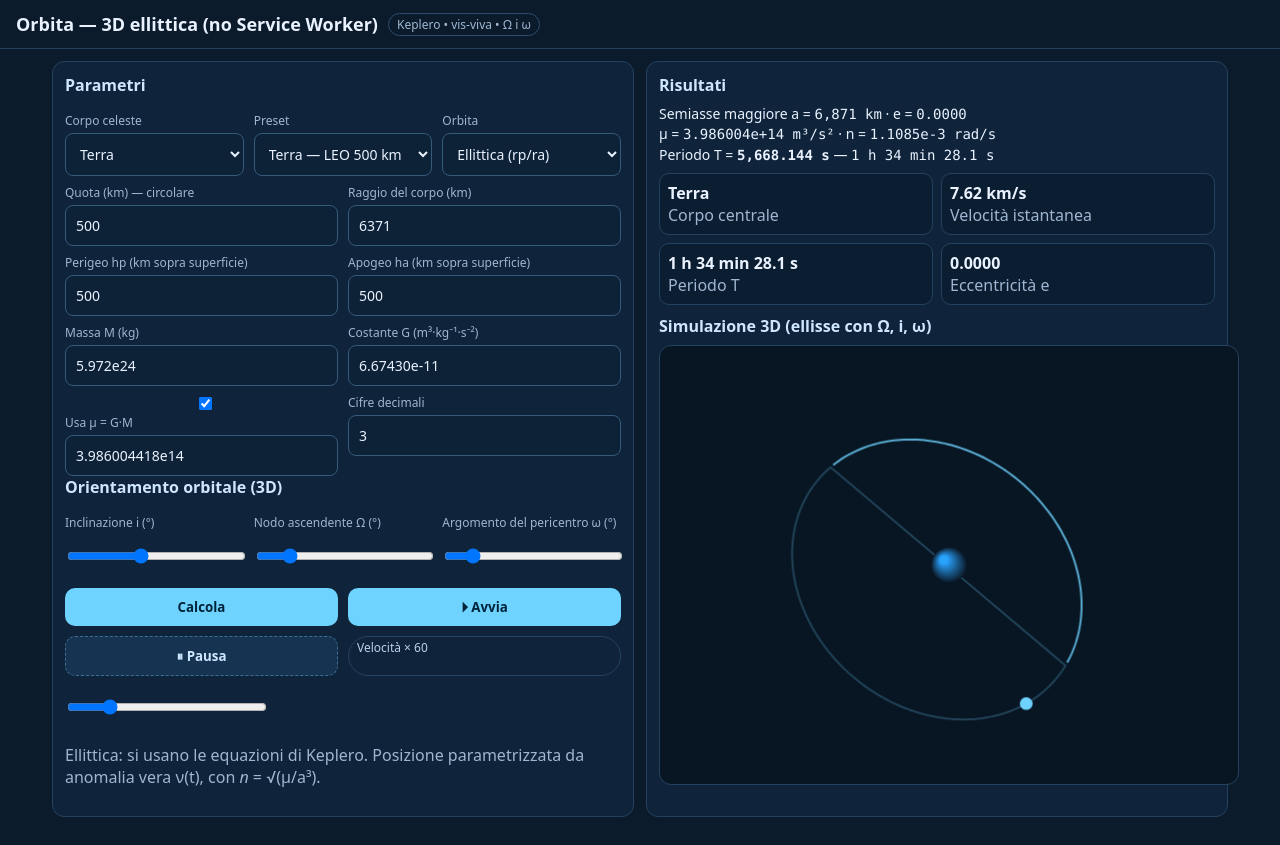
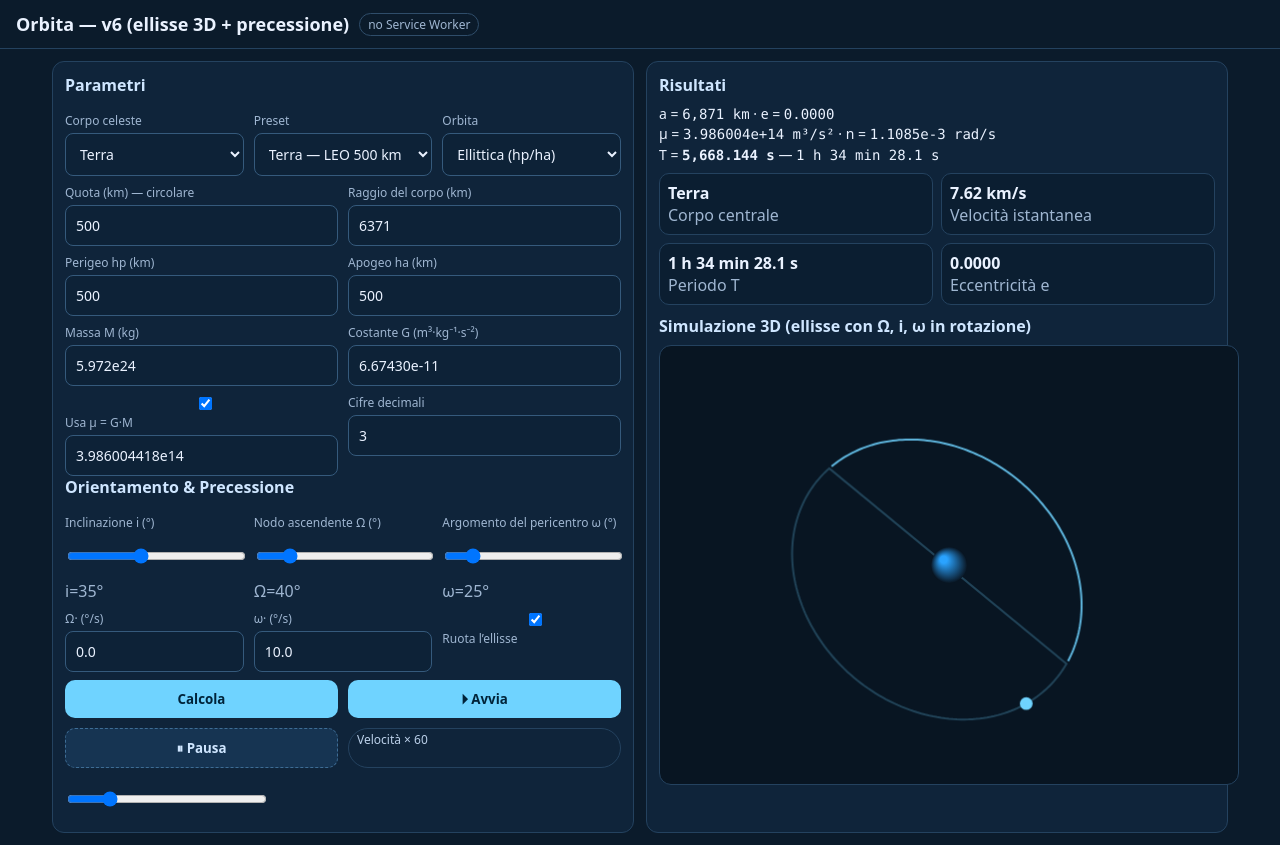
Before and after one commit to pezzaliapp/OrbitalPWA, a plain HTML site: page index.html in a window 1280 px wide. Drawn offline with Linux system fonts and the light colour scheme.

Commit message:
Add files via upload

```diff
--- /dev/null
+++ b/app.v6.js
@@ -0,0 +1,229 @@
+const el = id => document.getElementById(id);
+const bodySel = el('bodySel'), preset = el('preset'), mode = el('mode');
+const alt = el('alt_km'), rkm = el('r_km'), hp = el('hp_km'), ha = el('ha_km');
+const mass = el('mass'), G = el('G'), useMu = el('useMu'), muInput = el('mu');
+const incl = el('incl'), raan = el('raan'), argp = el('argp');
+const iTxt = el('iTxt'), oTxt = el('oTxt'), wTxt = el('wTxt');
+const out = el('out'), precision = el('precision'); const spd = el('speed'), spdTxt = el('spdTxt');
+const lblBody = el('lblBody'), lblV = el('lblV'), lblT = el('lblT'), lblE = el('lblE');
+const OmegaDot = el('OmegaDot'), omegaDot = el('omegaDot'), precessionOn = el('precessionOn');
+
+const MODERN = {
+  bodies: {
+    earth:   { name:'Terra',   Rkm: 6371.0,   mu: 3.986004418e14, color:'#2aa3ff' },
+    moon:    { name:'Luna',    Rkm: 1737.4,   mu: 4.9048695e12,  color:'#c9ced6' },
+    mars:    { name:'Marte',   Rkm: 3389.5,   mu: 4.282837e13,   color:'#ff6b4a' },
+    jupiter: { name:'Giove',   Rkm: 69911.0,  mu: 1.26686534e17, color:'#ffb35a' }
+  }
+};
+
+// Populate body select
+for(const k of Object.keys(MODERN.bodies)){
+  const o=document.createElement('option'); o.value=k; o.textContent=MODERN.bodies[k].name; bodySel.appendChild(o);
+}
+bodySel.value='earth';
+
+function num(v){ return Number(String(v).trim().replace(',', '.')); }
+function fmt(x,p){ if(!isFinite(x)) return '—'; if(Math.abs(x)>=1e4 || Math.abs(x)<1e-2) return x.toExponential(p); return x.toLocaleString(undefined,{maximumFractionDigits:p}); }
+function hms(seconds){ const s=Math.floor(seconds%60), m=Math.floor((seconds/60)%60), h=Math.floor(seconds/3600); const frac=seconds-Math.floor(seconds); return `${h} h ${m} min ${(s+frac).toFixed(1)} s`; }
+function deg2rad(d){ return d*Math.PI/180; }
+function rad2deg(r){ return r*180/Math.PI; }
+
+function toggleMode(){
+  const circ = document.getElementById('circularBox');
+  const ell = document.getElementById('ellipticBox');
+  if(mode.value==='circular'){ circ.style.display='grid'; ell.style.display='none'; }
+  else { circ.style.display='grid'; ell.style.display='grid'; }
+}
+mode.addEventListener('change', toggleMode);
+
+function setPreset(name){
+  if(name==='earthLEO'){ bodySel.value='earth'; mode.value='elliptic'; hp.value=500; ha.value=500; toggleMode(); }
+  if(name==='earthGEO'){ bodySel.value='earth'; mode.value='elliptic'; hp.value=35786; ha.value=35786; toggleMode(); }
+}
+
+const canvas = document.getElementById('orbCanvas'); const ctx = canvas.getContext('2d');
+let sim = { a:1,e:0,mu:1,R:1,i:0,Omega:0,w:0,n:0,nu:0, running:false, last:0, scale:1, colors:{planet:'#2aa3ff',sat:'#6fd3ff'} };
+
+function setBody(name){
+  const b = MODERN.bodies[name]; if(!b) return;
+  sim.colors.planet = b.color;
+  compute();
+}
+
+function fitCanvas(){
+  const maxW = canvas.parentElement.clientWidth;
+  const w = Math.min(maxW, 800), h = Math.min(440, w);
+  const dpr = window.devicePixelRatio||1;
+  canvas.width = w*dpr; canvas.height = h*dpr; canvas.style.width=w+'px'; canvas.style.height=h+'px';
+  ctx.setTransform(dpr,0,0,dpr,0,0);
+  draw();
+}
+window.addEventListener('resize', fitCanvas);
+
+function project3D(x,y,z,w,h){ const fov=600; const s=fov/(fov - z); return {x:w/2+x*s, y:h/2+y*s, s}; }
+
+function rotateToECI(x,y,z,Omega,i,w){
+  let x1 = x*Math.cos(w) - y*Math.sin(w);
+  let y1 = x*Math.sin(w) + y*Math.cos(w);
+  let z1 = z;
+  let x2 = x1;
+  let y2 = y1*Math.cos(i) - z1*Math.sin(i);
+  let z2 = y1*Math.sin(i) + z1*Math.cos(i);
+  let x3 = x2*Math.cos(Omega) - y2*Math.sin(Omega);
+  let y3 = x2*Math.sin(Omega) + y2*Math.cos(Omega);
+  let z3 = z2;
+  return {x:x3,y:y3,z:z3};
+}
+
+function solveKepler(M,e){
+  let E = e<0.8 ? M : Math.PI;
+  for(let k=0;k<12;k++){
+    const f = E - e*Math.sin(E) - M;
+    const fp = 1 - e*Math.cos(E);
+    E -= f/fp;
+  }
+  return E;
+}
+function orbitalPosition(a,e,nu){
+  const p = a*(1-e*e);
+  const r = p/(1+e*Math.cos(nu));
+  return { r, x:r*Math.cos(nu), y:r*Math.sin(nu), z:0 };
+}
+function visViva(mu,r,a){ return Math.sqrt(mu*(2/r - 1/a)); }
+
+function compute(){
+  const p = Number(precision.value)||3;
+  const body = MODERN.bodies[bodySel.value];
+  const R = body.Rkm*1000;
+  let mu = useMu.checked ? num(muInput.value) : num(G.value)*num(mass.value);
+  if(!mu || !isFinite(mu)) mu = body.mu;
+
+  let a, e, rp, ra;
+  if(mode.value==='circular'){
+    const r = (num(rkm.value) + num(alt.value))*1000;
+    a = r; e = 0; rp = ra = r;
+  }else{
+    rp = (R + num(hp.value)*1000);
+    ra = (R + num(ha.value)*1000);
+    a = 0.5*(rp+ra);
+    e = (ra-rp)/(ra+rp);
+  }
+  const n = Math.sqrt(mu/(a*a*a));
+  const T = 2*Math.PI/n;
+
+  sim = { ...sim, a, e, mu, R, n,
+          i:deg2rad(num(incl.value)),
+          Omega:deg2rad(num(raan.value)),
+          w:deg2rad(num(argp.value)) };
+
+  out.innerHTML = `a = <span class="mono">${fmt(a/1000,p)} km</span> · e = <span class="mono">${e.toFixed(4)}</span><br>
+  μ = <span class="mono">${mu.toExponential(6)} m³/s²</span> · n = <span class="mono">${n.toExponential(4)} rad/s</span><br>
+  T = <strong class="mono">${fmt(T,p)} s</strong> — <span class="mono">${hms(T)}</span>`;
+
+  lblBody.textContent = body.name;
+  lblT.textContent = hms(T);
+  lblE.textContent = e.toFixed(4);
+
+  draw();
+}
+document.getElementById('calcBtn').addEventListener('click', compute);
+preset.addEventListener('change', e=> setPreset(e.target.value));
+bodySel.addEventListener('change', e=> setBody(e.target.value));
+incl.addEventListener('input', ()=>{ iTxt.textContent = incl.value; sim.i = deg2rad(Number(incl.value)); draw(); });
+raan.addEventListener('input', ()=>{ oTxt.textContent = raan.value; sim.Omega = deg2rad(Number(raan.value)); draw(); });
+argp.addEventListener('input', ()=>{ wTxt.textContent = argp.value; sim.w = deg2rad(Number(argp.value)); draw(); });
+
+function draw(){
+  const dpr = window.devicePixelRatio||1;
+  const w = canvas.width/dpr, h = canvas.height/dpr;
+  ctx.clearRect(0,0,w,h);
+
+  const Rpx = Math.min(w,h)*0.35;
+  sim.scale = Rpx / (sim.a*(1+sim.e));
+
+  // Orbit ellipse ring front/back
+  const steps = 260;
+  for(const pass of [0,1]){
+    ctx.beginPath();
+    for(let i=0;i<=steps;i++){
+      const nu = i/steps*2*Math.PI;
+      const {x,y} = orbitalPosition(sim.a, sim.e, nu);
+      const ECI = rotateToECI(x, y, 0, sim.Omega, sim.i, sim.w);
+      const P = project3D(ECI.x*sim.scale, ECI.y*sim.scale, ECI.z*sim.scale, w,h);
+      if( (pass===0 && ECI.z<=0) || (pass===1 && ECI.z>0) ){
+        if(i===0) ctx.moveTo(P.x,P.y); else ctx.lineTo(P.x,P.y);
+      }
+    }
+    ctx.strokeStyle = pass===0 ? 'rgba(111,211,255,0.85)' : 'rgba(111,211,255,0.25)';
+    ctx.lineWidth = 2; ctx.stroke();
+  }
+
+  // Planet with per-body color
+  const planetR = Math.max(14, 18);
+  const body = MODERN.bodies[bodySel.value];
+  ctx.beginPath(); ctx.arc(w/2, h/2, planetR, 0, Math.PI*2);
+  const grd = ctx.createRadialGradient(w/2-planetR*0.3,h/2-planetR*0.3,planetR*0.2,w/2,h/2,planetR);
+  grd.addColorStop(0, body.color); grd.addColorStop(1, '#0a1826');
+  ctx.fillStyle=grd; ctx.fill();
+
+  // Satellite at true anomaly sim.nu
+  const st = orbitalPosition(sim.a, sim.e, sim.nu);
+  const ECI = rotateToECI(st.x, st.y, 0, sim.Omega, sim.i, sim.w);
+  const P = project3D(ECI.x*sim.scale, ECI.y*sim.scale, ECI.z*sim.scale, w,h);
+  ctx.beginPath(); ctx.fillStyle=sim.colors.sat; ctx.arc(P.x,P.y,6*(P.s),0,Math.PI*2); ctx.fill();
+
+  // Velocity vector preview
+  const dnu = 0.01;
+  const st2 = orbitalPosition(sim.a, sim.e, sim.nu + dnu);
+  const ECI2 = rotateToECI(st2.x, st2.y, 0, sim.Omega, sim.i, sim.w);
+  const P2 = project3D(ECI2.x*sim.scale, ECI2.y*sim.scale, ECI2.z*sim.scale, w,h);
+  ctx.strokeStyle='rgba(111,211,255,0.9)'; ctx.beginPath(); ctx.moveTo(P.x,P.y); ctx.lineTo(P2.x,P2.y); ctx.stroke();
+
+  // Live stats: speed
+  const r_now = st.r;
+  const v_now = Math.sqrt(sim.mu*(2/r_now - 1/sim.a));
+  lblV.textContent = (v_now/1000).toFixed(2)+' km/s';
+}
+
+function step(ts){
+  if(!sim.running) return;
+  if(!sim.last) sim.last = ts;
+  const dt = (ts - sim.last)/1000; sim.last = ts;
+
+  // Advance satellite by mean motion (Kepler)
+  const scale = Number(spd.value);
+  const Mdot = sim.n;
+  const M = ((ts/1000) * Mdot * scale) % (2*Math.PI);
+  const E = solveKepler(M, sim.e);
+  const nu = Math.atan2( Math.sqrt(1 - sim.e*sim.e) * Math.sin(E), Math.cos(E) - sim.e );
+  sim.nu = nu;
+
+  // Precession: rotate ellipse if enabled
+  if(precessionOn.checked){
+    const Omd = deg2rad(num(OmegaDot.value));  // rad/s (from deg/s)
+    const wdot = deg2rad(num(omegaDot.value));
+    sim.Omega += Omd * dt;
+    sim.w     += wdot * dt;
+  }
+
+  draw();
+  spdTxt.textContent = scale.toFixed(1);
+  // Update UI text if changing Ω/ω live
+  oTxt.textContent = Math.round(rad2deg(sim.Omega)%360);
+  wTxt.textContent = Math.round(rad2deg(sim.w)%360);
+
+  requestAnimationFrame(step);
+}
+
+document.getElementById('playBtn').addEventListener('click', ()=>{ sim.running=true; sim.last=0; requestAnimationFrame(step); });
+document.getElementById('pauseBtn').addEventListener('click', ()=>{ sim.running=false; });
+
+// init
+function init(){
+  toggleMode();
+  fitCanvas();
+  setPreset('earthLEO');
+  compute();
+}
+init();
--- a/index.html
+++ b/index.html
@@ -3,7 +3,7 @@
 <head>
   <meta charset="utf-8">
   <meta name="viewport" content="width=device-width, initial-scale=1">
-  <title>Orbita — 3D ellittica (no SW)</title>
+  <title>Orbita — v6 (ellisse 3D + precessione) — no SW</title>
   <meta name="theme-color" content="#0b1b2b">
   <style>
     :root{--bg:#0b1b2b;--panel:#0f243a;--ink:#eaf2ff;--muted:#9fb6d1;--accent:#6fd3ff;--border:#24425f;}
@@ -33,21 +33,12 @@
     .grid2{display:grid;grid-template-columns:1fr 1fr;gap:10px}
     @media (max-width:980px){main{grid-template-columns:1fr}}
   </style>
-<link rel="manifest" href="manifest.json">
 </head>
 <body>
   <header>
-    <h1>Orbita — 3D ellittica (no Service Worker)</h1>
-    <span class="tag">Keplero • vis-viva • Ω i ω</span>
-
-  <div id="a2hsBar" style="display:none;background:#0c1e32;color:#eaf2ff;border-top:1px solid #24425f;border-bottom:1px solid #24425f">
-    <div style="max-width:1200px;margin:0 auto;padding:10px 16px;display:flex;gap:10px;align-items:center;flex-wrap:wrap">
-      <span>📲 Installa l’app sulla Home per usarla offline.</span>
-      <button id="a2hsBtn" style="appearance:none;background:#6fd3ff;color:#00243a;border:0;border-radius:10px;padding:8px 12px;font-weight:700;cursor:pointer">Aggiungi alla Home</button>
-      <span id="iosHint" style="display:none;color:#bcd1ea">Su iPhone/iPad: <b>Condividi</b> → <b>Aggiungi a Home</b>.</span>
-    </div>
-  </div>
-</header>
+    <h1>Orbita — v6 (ellisse 3D + precessione)</h1>
+    <span class="tag">no Service Worker</span>
+  </header>
 
   <main>
     <section class="card">
@@ -70,42 +61,24 @@
           <label for="mode">Orbita</label>
           <select id="mode">
             <option value="circular">Circolare</option>
-            <option value="elliptic" selected>Ellittica (rp/ra)</option>
+            <option value="elliptic" selected>Ellittica (hp/ha)</option>
           </select>
         </div>
       </div>
 
       <div class="grid2" id="circularBox" style="display:none">
-        <div>
-          <label for="alt_km">Quota (km) — circolare</label>
-          <input id="alt_km" type="number" value="500" step="1">
-        </div>
-        <div>
-          <label for="r_km">Raggio del corpo (km)</label>
-          <input id="r_km" type="number" value="6371" step="1">
-        </div>
+        <div><label for="alt_km">Quota (km) — circolare</label><input id="alt_km" type="number" value="500"></div>
+        <div><label for="r_km">Raggio del corpo (km)</label><input id="r_km" type="number" value="6371"></div>
       </div>
 
       <div class="grid2" id="ellipticBox">
-        <div>
-          <label for="hp_km">Perigeo hp (km sopra superficie)</label>
-          <input id="hp_km" type="number" value="300">
-        </div>
-        <div>
-          <label for="ha_km">Apogeo ha (km sopra superficie)</label>
-          <input id="ha_km" type="number" value="10000">
-        </div>
+        <div><label for="hp_km">Perigeo hp (km)</label><input id="hp_km" type="number" value="300"></div>
+        <div><label for="ha_km">Apogeo ha (km)</label><input id="ha_km" type="number" value="10000"></div>
       </div>
 
       <div class="row">
-        <div>
-          <label for="mass">Massa M (kg)</label>
-          <input id="mass" type="text" value="5.972e24">
-        </div>
-        <div>
-          <label for="G">Costante G (m³·kg⁻¹·s⁻²)</label>
-          <input id="G" type="text" value="6.67430e-11">
-        </div>
+        <div><label for="mass">Massa M (kg)</label><input id="mass" type="text" value="5.972e24"></div>
+        <div><label for="G">Costante G (m³·kg⁻¹·s⁻²)</label><input id="G" type="text" value="6.67430e-11"></div>
       </div>
 
       <div class="row">
@@ -113,26 +86,20 @@
           <label><input id="useMu" type="checkbox" checked> Usa μ = G·M</label>
           <input id="mu" type="text" value="3.986004418e14">
         </div>
-        <div>
-          <label for="precision">Cifre decimali</label>
-          <input id="precision" type="number" value="3" min="0" max="12">
-        </div>
+        <div><label for="precision">Cifre decimali</label><input id="precision" type="number" value="3" min="0" max="12"></div>
       </div>
 
-      <h2>Orientamento orbitale (3D)</h2>
+      <h2>Orientamento & Precessione</h2>
       <div class="row3">
-        <div>
-          <label for="incl">Inclinazione i (°)</label>
-          <input id="incl" type="range" min="0" max="90" value="35">
-        </div>
-        <div>
-          <label for="raan">Nodo ascendente Ω (°)</label>
-          <input id="raan" type="range" min="0" max="360" value="40">
-        </div>
-        <div>
-          <label for="argp">Argomento del pericentro ω (°)</label>
-          <input id="argp" type="range" min="0" max="360" value="25">
-        </div>
+        <div><label for="incl">Inclinazione i (°)</label><input id="incl" type="range" min="0" max="90" value="35"><div class="muted">i=<span id="iTxt">35</span>°</div></div>
+        <div><label for="raan">Nodo ascendente Ω (°)</label><input id="raan" type="range" min="0" max="360" value="40"><div class="muted">Ω=<span id="oTxt">40</span>°</div></div>
+        <div><label for="argp">Argomento del pericentro ω (°)</label><input id="argp" type="range" min="0" max="360" value="25"><div class="muted">ω=<span id="wTxt">25</span>°</div></div>
+      </div>
+
+      <div class="row3">
+        <div><label for="OmegaDot">Ω· (°/s)</label><input id="OmegaDot" type="number" value="0.0" step="0.1"></div>
+        <div><label for="omegaDot">ω· (°/s)</label><input id="omegaDot" type="number" value="10.0" step="0.1"></div>
+        <div><label><input id="precessionOn" type="checkbox" checked> Ruota l’ellisse</label></div>
       </div>
 
       <div class="row" style="margin-top:8px">
@@ -142,7 +109,6 @@
         <span class="pill">Velocità × <span id="spdTxt">60</span></span>
         <input id="speed" type="range" min="0.1" max="400" value="60" step="0.1" style="width:200px">
       </div>
-      <p class="muted">Ellittica: si usano le equazioni di Keplero. Posizione parametrizzata da anomalia vera ν(t), con <em>n</em> = √(μ/a³).</p>
     </section>
 
     <section class="card">
@@ -155,11 +121,11 @@
         <div class="stat"><b id="lblE">—</b><div class="muted">Eccentricità e</div></div>
       </div>
 
-      <h2 style="margin-top:10px">Simulazione 3D (ellisse con Ω, i, ω)</h2>
+      <h2 style="margin-top:10px">Simulazione 3D (ellisse con Ω, i, ω in rotazione)</h2>
       <canvas id="orbCanvas"></canvas>
     </section>
   </main>
 
-  <script defer src="app.v5.js"></script>
+  <script defer src="app.v6.js"></script>
 </body>
 </html>
```
